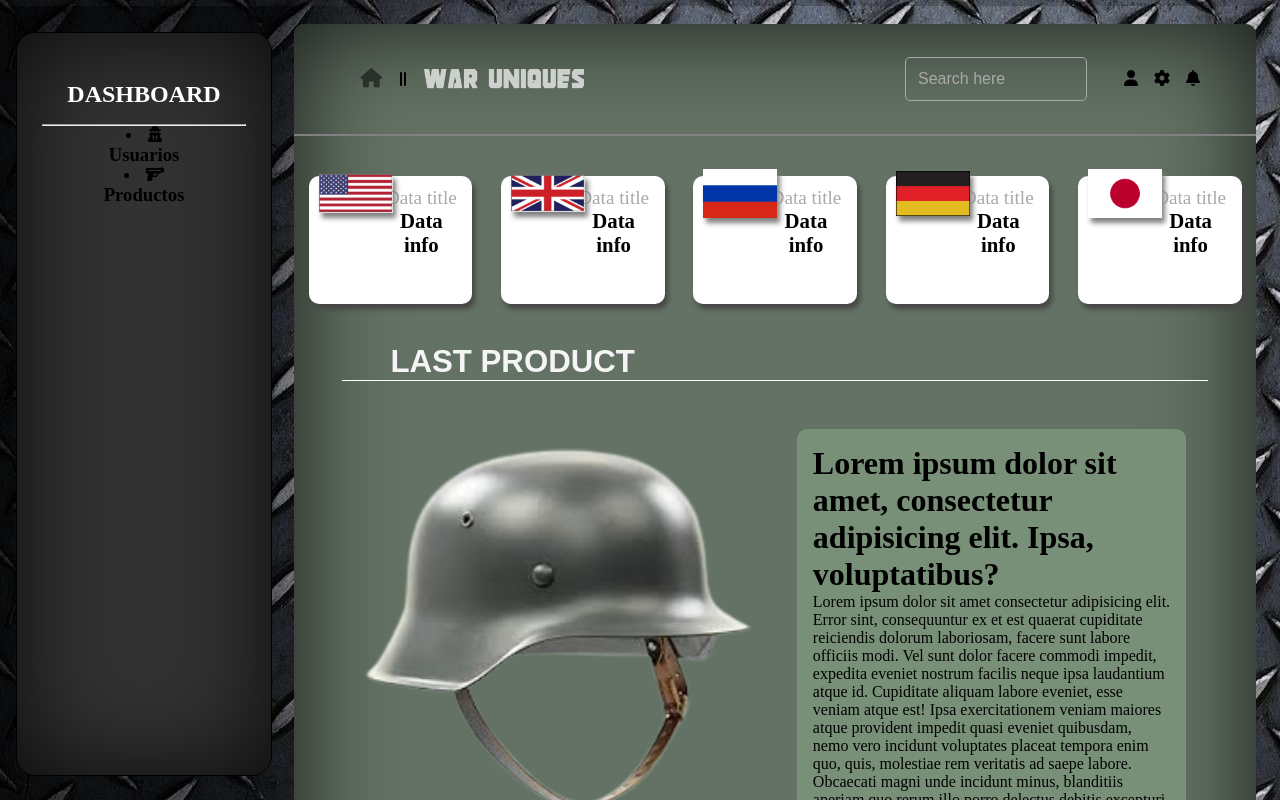
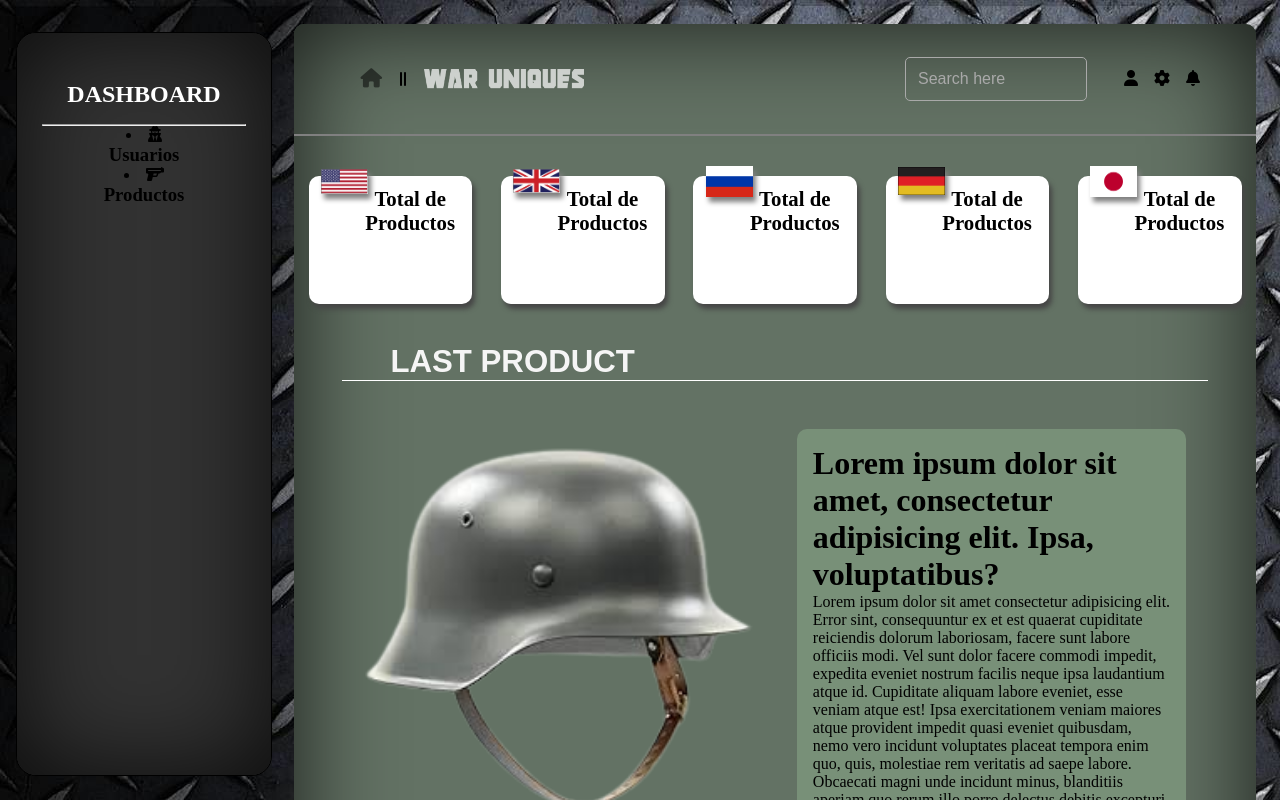
Before and after one commit to diego1005/war_uniques, a React (Create React App) app in the folder dashboard/: page / in a window 1280 px wide. Shown: the top 800 px of the page. Built offline with nearby package versions, Linux system fonts and the light colour scheme; a web font is replaced by a local one.

Commit message:
Update InfoCard.jsx

```diff
--- a/dashboard/src/Components/Main/SectionTop/InfoCard/InfoCard.jsx
+++ b/dashboard/src/Components/Main/SectionTop/InfoCard/InfoCard.jsx
@@ -7,8 +7,8 @@ function InfoCard(props) {
       <div className="top-card">
         {props.icon}
         <div className="data-card">
-          <p className="data-title">Data title</p>
-          <p className="data-info">Data info</p>
+
+          <p className="data-info">Total de Productos</p>
         </div>
       </div>
       <div className="middle-card"></div>
```
